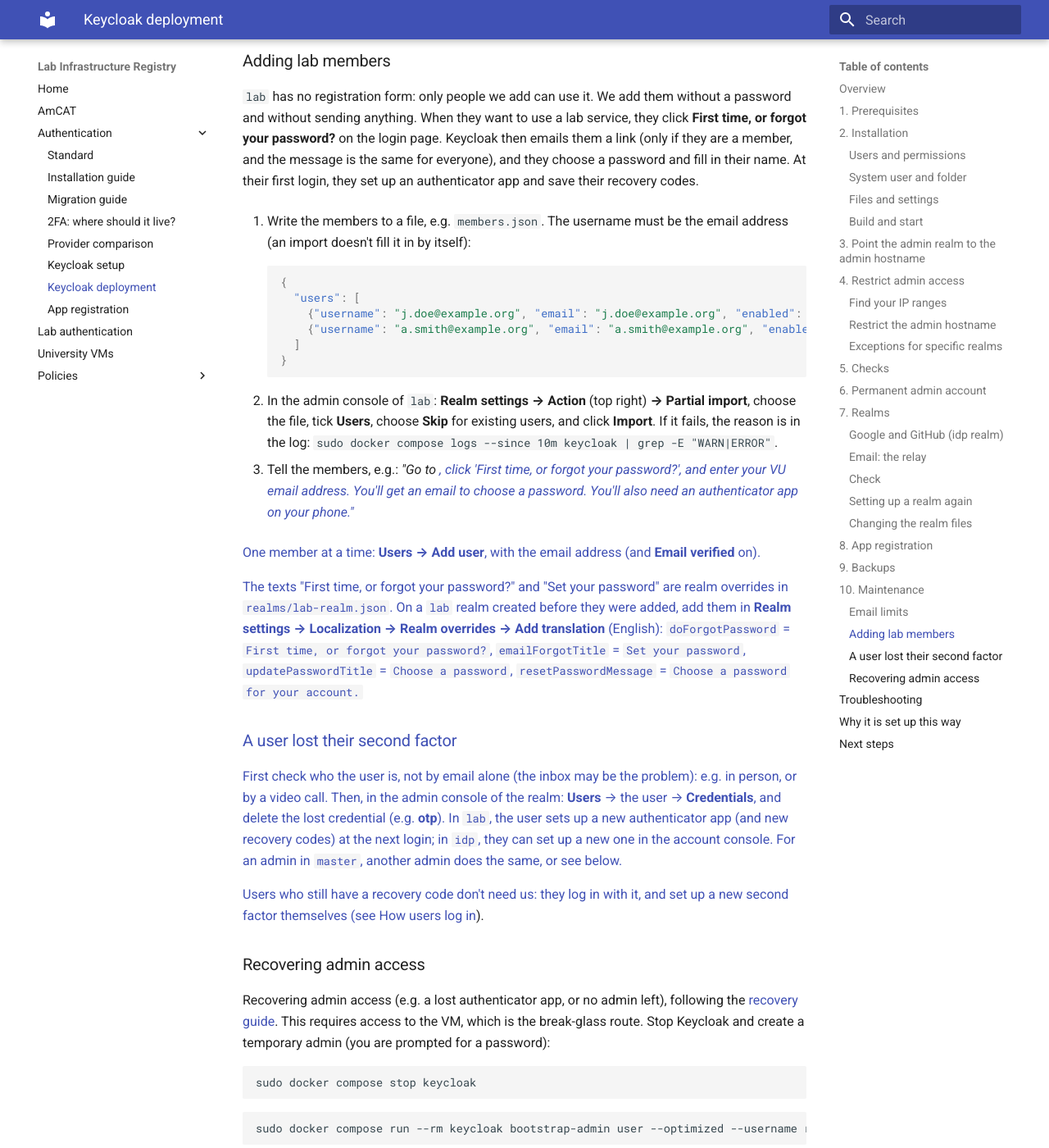
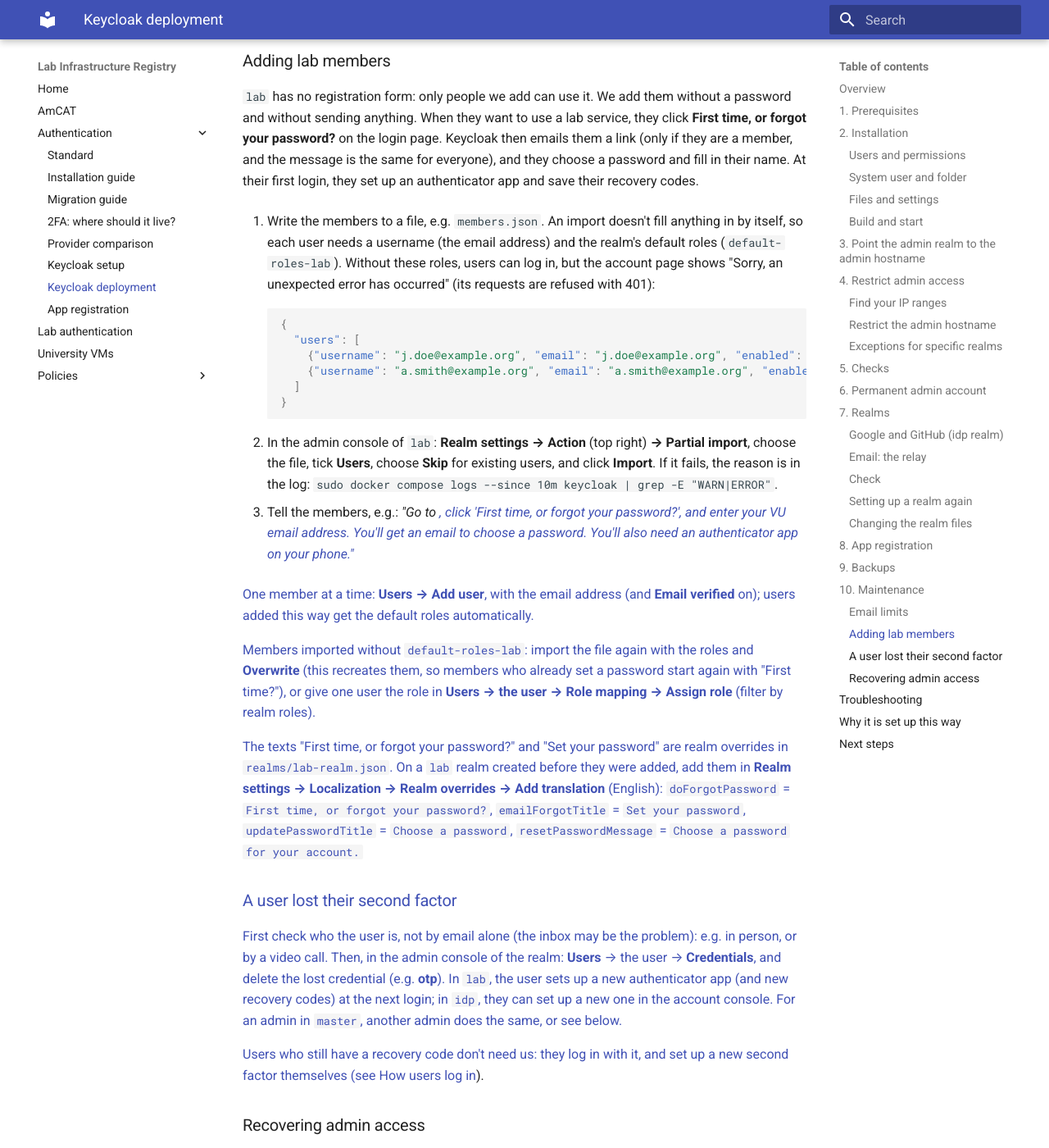
Before and after one commit to kasperwelbers/societal-analytics-lab-infra, an MkDocs documentation site: the page built from docs/keycloak-deploy.md, in a window 1280 px wide and 1400 px high, scrolled down 19686 px. Shown: the whole window at 82% size. Built offline with MkDocs 1.6.1 and Material for MkDocs 9.7.7, drawn with Linux system fonts in a browser that asks for light colours.

Commit message:
Runbook: imported lab members need default-roles-lab
A partial import gives users no roles. Without default-roles-lab, users
can log in, but the account console's requests are refused (401) and it
shows "Sorry, an unexpected error has occurred". The import example now
includes the role, and the runbook explains how to repair users imported
without it (import again with Overwrite, or assign the role). Tested on
the test stack: first-time path via the account console.

Co-Authored-By: Claude Opus 5.5 <noreply@anthropic.com>
Claude-Session: https://claude.ai/code/session_019W6Pqxp2q1zbwJeh2ybKkP

````diff
--- a/docs/keycloak-deploy.md
+++ b/docs/keycloak-deploy.md
@@ -596,13 +596,13 @@ The counts are kept in memory: a restart of Caddy or the relay resets them (a Ca
 
 `lab` has no registration form: only people we add can use it. We add them without a password and without sending anything. When they want to use a lab service, they click **First time, or forgot your password?** on the login page. Keycloak then emails them a link (only if they are a member, and the message is the same for everyone), and they choose a password and fill in their name. At their first login, they set up an authenticator app and save their recovery codes.
 
-1. Write the members to a file, e.g. `members.json`. The username must be the email address (an import doesn't fill it in by itself):
+1. Write the members to a file, e.g. `members.json`. An import doesn't fill anything in by itself, so each user needs a username (the email address) and the realm's default roles (`default-roles-lab`). Without these roles, users can log in, but the account page shows "Sorry, an unexpected error has occurred" (its requests are refused with 401):
 
     ```json
     {
       "users": [
-        {"username": "j.doe@example.org", "email": "j.doe@example.org", "enabled": true, "emailVerified": true},
-        {"username": "a.smith@example.org", "email": "a.smith@example.org", "enabled": true, "emailVerified": true}
+        {"username": "j.doe@example.org", "email": "j.doe@example.org", "enabled": true, "emailVerified": true, "realmRoles": ["default-roles-lab"]},
+        {"username": "a.smith@example.org", "email": "a.smith@example.org", "enabled": true, "emailVerified": true, "realmRoles": ["default-roles-lab"]}
       ]
     }
     ```
@@ -610,7 +610,9 @@ The counts are kept in memory: a restart of Caddy or the relay resets them (a Ca
 2. In the admin console of `lab`: **Realm settings → Action** (top right) **→ Partial import**, choose the file, tick **Users**, choose **Skip** for existing users, and click **Import**. If it fails, the reason is in the log: `sudo docker compose logs --since 10m keycloak | grep -E "WARN|ERROR"`.
 3. Tell the members, e.g.: *"Go to <a lab service>, click 'First time, or forgot your password?', and enter your VU email address. You'll get an email to choose a password. You'll also need an authenticator app on your phone."*
 
-One member at a time: **Users → Add user**, with the email address (and **Email verified** on).
+One member at a time: **Users → Add user**, with the email address (and **Email verified** on); users added this way get the default roles automatically.
+
+Members imported without `default-roles-lab`: import the file again with the roles and **Overwrite** (this recreates them, so members who already set a password start again with "First time?"), or give one user the role in **Users → the user → Role mapping → Assign role** (filter by realm roles).
 
 The texts "First time, or forgot your password?" and "Set your password" are realm overrides in `realms/lab-realm.json`. On a `lab` realm created before they were added, add them in **Realm settings → Localization → Realm overrides → Add translation** (English): `doForgotPassword` = `First time, or forgot your password?`, `emailForgotTitle` = `Set your password`, `updatePasswordTitle` = `Choose a password`, `resetPasswordMessage` = `Choose a password for your account.`
 
````
